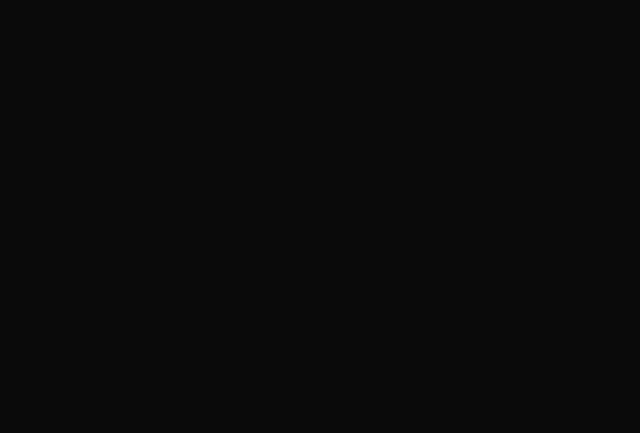
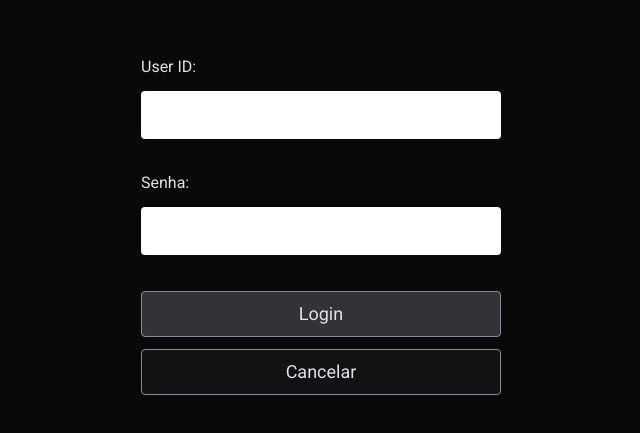
Before and after one commit to TiagoFreitas03/app-collection, a React (Vite) app: page /dynamic-css-var in a window 1280 px wide. Before the commit this address had no page. Shown: the part 169-602 px from the top of the page, without its empty margins (319-959 px from the left). Built offline with nearby package versions, Linux system fonts and the light colour scheme.

Commit message:
Aplicação Dynamic CSS Variables

```diff
--- a/src/App.tsx
+++ b/src/App.tsx
@@ -7,6 +7,7 @@ import { CauseEffect } from './apps/CauseEffect'
 import { CountdownTimer } from './apps/CountdownTimer'
 import { Csv2Json } from './apps/Csv2Json'
 import { DollarsToCents } from './apps/DollarsToCents'
+import { DynamicCSSVariables } from './apps/DynamicCSSVariables'
 import { FirstDatabaseApp } from './apps/FirstDatabaseApp'
 import { Json2Csv } from './apps/Json2Csv'
 
@@ -20,6 +21,7 @@ const Home = () => {
 			<Link to='/countdown-timer'>Countdown Timer</Link>
 			<Link to='/csv-2-json'>CSV 2 JSON</Link>
 			<Link to='/dollars-to-cents'>Dollars To Cents</Link>
+			<Link to='/dynamic-css-var'>Dynamic CSS Variables</Link>
 			<Link to='/first-db-app'>First DB App</Link>
 			<Link to='/json-2-csv'>JSON 2 CSV</Link>
 		</div>
@@ -38,6 +40,7 @@ export function App() {
 				<Route path='/countdown-timer' element={<CountdownTimer />} />
 				<Route path='/csv-2-json' element={<Csv2Json />} />
 				<Route path='/dollars-to-cents' element={<DollarsToCents />} />
+				<Route path='/dynamic-css-var' element={<DynamicCSSVariables />} />
 				<Route path='/first-db-app' element={<FirstDatabaseApp />} />
 				<Route path='/json-2-csv' element={<Json2Csv />} />
 			</Routes>
--- /dev/null
+++ b/src/apps/DynamicCSSVariables.tsx
@@ -0,0 +1,95 @@
+import { useState, FormEvent, useRef } from 'react'
+
+const white = '#ffffff', red = '#ff3333', yellow = '#ffff00'
+
+export function DynamicCSSVariables() {
+	const [userId, setUserId] = useState('')
+	const [password, setPassword] = useState('')
+
+	const [errors, setErrors] = useState({ userId: '', password: '' })
+
+	const userIdInput = useRef<HTMLInputElement>(null)
+	const passwordInput = useRef<HTMLInputElement>(null)
+
+	function handleFormSubmit(event: FormEvent) {
+		event.preventDefault()
+
+		if (!userIdInput.current || !passwordInput.current)
+			return
+
+		if (userId === '' || userId.includes(' ')) {
+			userIdInput.current.style.backgroundColor = yellow
+			setErrors(state => { return {...state, userId: 'User ID inválido'} })
+		}
+		else if (userId !== 'testuser') {
+			userIdInput.current.style.backgroundColor = red
+			setErrors(state => { return {...state, userId: 'User ID incorreto'} })
+		}
+		else {
+			userIdInput.current.style.backgroundColor = white
+			setErrors(state => { return {...state, userId: ''} })
+		}
+
+		if (password === '' || password.includes(' ')) {
+			passwordInput.current.style.backgroundColor = yellow
+			setErrors(state => { return {...state, password: 'Senha inválida'} })
+		}
+		else if (password !== 'mypassword') {
+			passwordInput.current.style.backgroundColor = red
+			setErrors(state => { return {...state, password: 'Senha incorreta'} })
+		}
+		else {
+			passwordInput.current.style.backgroundColor = white
+			setErrors(state => { return {...state, password: ''} })
+		}
+	}
+
+	function resetFields() {
+		setUserId('')
+		setPassword('')
+		setErrors({ password: '', userId: '' })
+
+		if (userIdInput.current)
+			userIdInput.current.style.backgroundColor = white
+
+		if (passwordInput.current)
+			passwordInput.current.style.backgroundColor = white
+	}
+
+	return (
+		<div className="flex w-screen h-screen justify-center items-center">
+			<form className="w-[360px]" onSubmit={handleFormSubmit}>
+				<label className="block">User ID:</label>
+				<input
+					ref={userIdInput}
+					className="w-full my-3 rounded p-3"
+					type="text"
+					value={userId}
+					onChange={e => setUserId(e.target.value)}
+				/>
+				<span className="block mb-5 text-red-600">{errors.userId}</span>
+
+				<label className="block">Senha:</label>
+				<input
+					ref={passwordInput}
+					className="w-full my-3 rounded p-3"
+					type="password"
+					value={password}
+					onChange={e => setPassword(e.target.value)}
+				/>
+				<span className="block mb-5 text-red-600">{errors.password}</span>
+
+				<button
+					className="block w-full mt-6 mb-3 bg-gray-500 p-2 text-lg rounded border border-gray-300"
+					type="submit"
+				>Login</button>
+
+				<button
+					type="button"
+					className="block w-full my-3 bg-gray-700 p-2 text-lg rounded border border-gray-300"
+					onClick={resetFields}
+				>Cancelar</button>
+			</form>
+		</div>
+	)
+}
```
Also changed, not shown: 1 other file (tests, documents, lock files or other folders).
